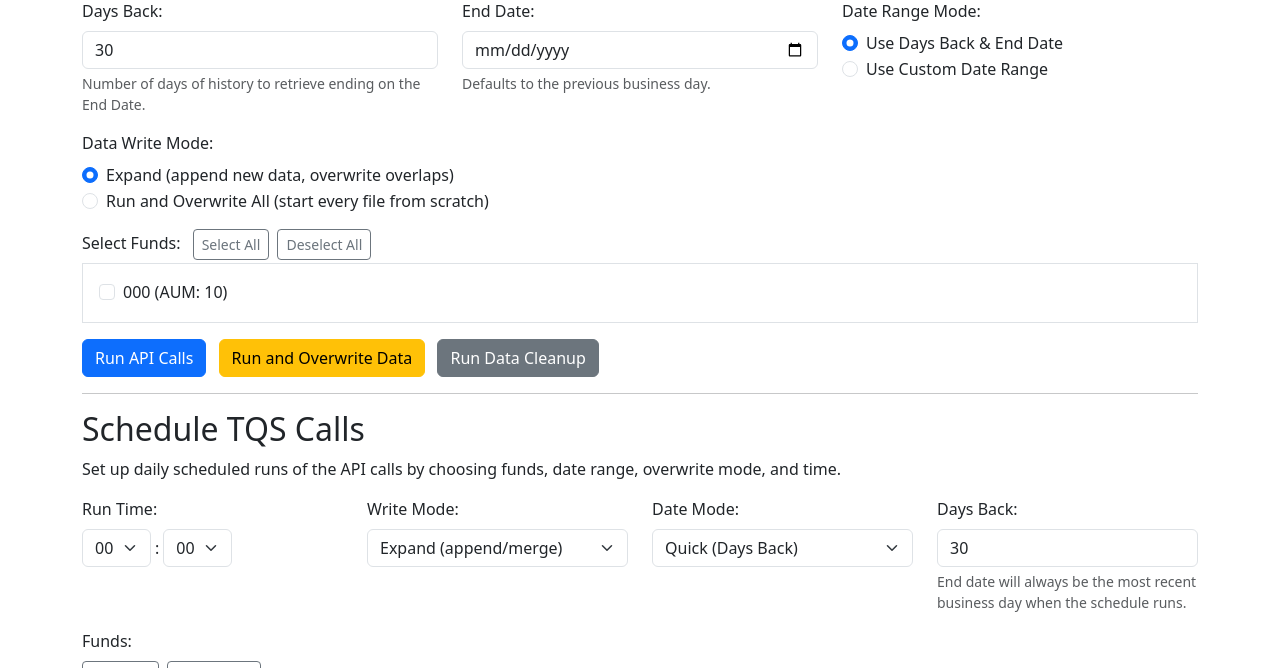
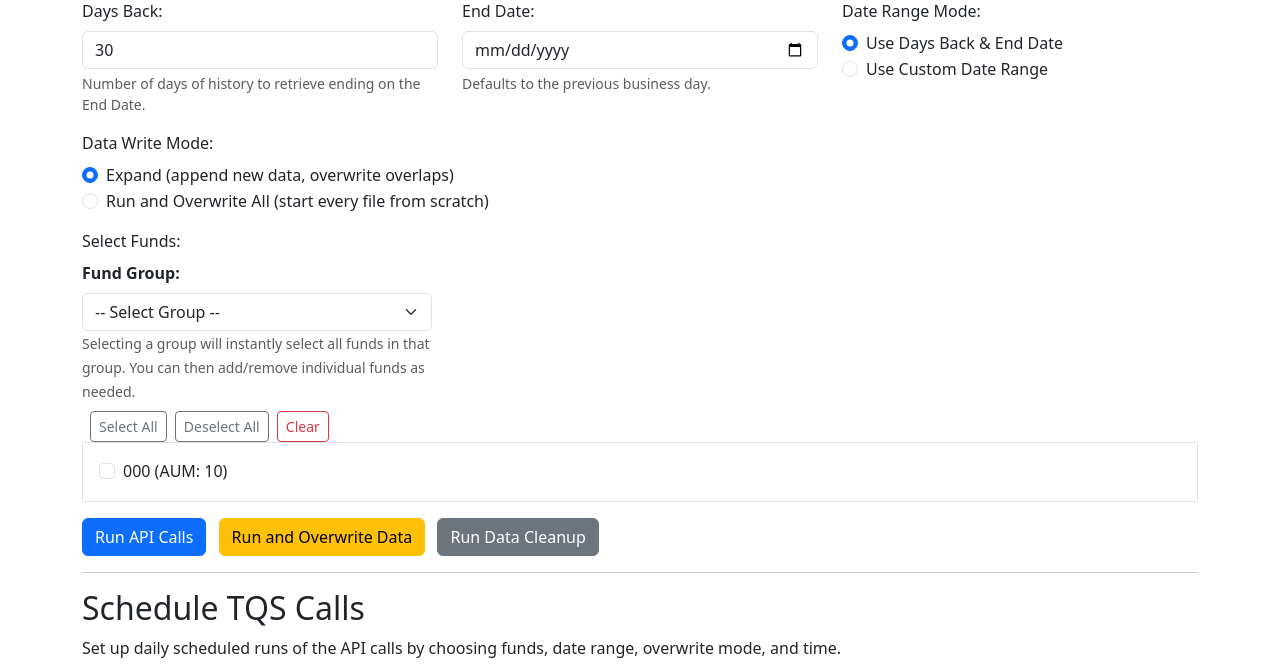
Before and after one commit to Cluckhead/Bang, a Flask app: template templates/get_data.html in a window 1280 px wide. Shown: the part 469-1137 px from the top of the page. Run offline with Flask 3, Linux system fonts and the light colour scheme; the template is opened without the code that fills it: most values are stand-ins (such as "Sample title", 1, 10 or a date in 2020).

Commit message:
added fund group to get data

```diff
--- a/templates/get_data.html
+++ b/templates/get_data.html
@@ -109,8 +109,22 @@
         </div>
         <div class="mb-3">
             <label class="form-label">Select Funds:</label>
-             <button type="button" class="btn btn-sm btn-outline-secondary ms-2" id="select-all-funds">Select All</button>
-             <button type="button" class="btn btn-sm btn-outline-secondary ms-1" id="deselect-all-funds">Deselect All</button>
+            <!-- Fund Group Dropdown for fast selection -->
+            {% if fund_groups %}
+            <div class="mb-2" style="max-width: 350px;">
+                <label for="fund-group-select" class="form-label"><strong>Fund Group:</strong></label>
+                <select class="form-select" id="fund-group-select">
+                    <option value="">-- Select Group --</option>
+                    {% for group, funds in fund_groups.items() %}
+                        <option value="{{ group }}">{{ group }} ({{ funds|length }})</option>
+                    {% endfor %}
+                </select>
+                <small class="form-text text-muted">Selecting a group will instantly select all funds in that group. You can then add/remove individual funds as needed.</small>
+            </div>
+            {% endif %}
+            <button type="button" class="btn btn-sm btn-outline-secondary ms-2" id="select-all-funds">Select All</button>
+            <button type="button" class="btn btn-sm btn-outline-secondary ms-1" id="deselect-all-funds">Deselect All</button>
+            <button type="button" class="btn btn-sm btn-outline-danger ms-1" id="clear-fund-selection">Clear</button>
             <div id="fund-list" class="border p-3" style="max-height: 300px; overflow-y: auto;">
                 {% for fund in funds %}
                 <div class="form-check">
@@ -124,7 +138,7 @@
                 <p class="text-danger">No funds found or FundList.csv could not be loaded correctly.</p>
                 {% endfor %}
             </div>
-             <div class="form-text text-danger d-none" id="fund-selection-error">Please select at least one fund.</div>
+            <div class="form-text text-danger d-none" id="fund-selection-error">Please select at least one fund.</div>
         </div>
 
         <button type="submit" class="btn btn-primary">Run API Calls</button>
@@ -250,14 +264,57 @@
 {% endblock %}
 
 {% block scripts %}
-{{ super() }} {# Include scripts from base.html #}
-<script type="module">
-// Import the navbar status bar updater from main.js
-import { updateNavbarStatusBar } from '/static/js/main.js';
+{{ super() }}
+<script>
+// All fund selection and group logic in a single DOMContentLoaded block
+// Purpose: Handles fund group dropdown, select all, deselect all, and clear actions
 
-// .SYNOPSIS
-//     JavaScript for Get Data via API page. Handles form logic, date range and write mode selection, API calls, and results table updates.
 document.addEventListener('DOMContentLoaded', function() {
+    // --- Fund group selection logic ---
+    const fundGroupSelect = document.getElementById('fund-group-select');
+    const selectAllButton = document.getElementById('select-all-funds');
+    const deselectAllButton = document.getElementById('deselect-all-funds');
+    const clearButton = document.getElementById('clear-fund-selection');
+    // Map of group name to fund codes (populated from server-side context)
+    const fundGroups = {{ fund_groups|tojson|safe }};
+
+    // When a group is selected, uncheck all funds, then check only those in the group
+    if (fundGroupSelect) {
+        fundGroupSelect.addEventListener('change', function() {
+            const group = fundGroupSelect.value;
+            // Always get the latest checkboxes in case DOM changes
+            const checkboxes = document.querySelectorAll('.fund-checkbox');
+            // Uncheck all first
+            checkboxes.forEach(cb => cb.checked = false);
+            if (group && fundGroups[group]) {
+                const groupFunds = new Set(fundGroups[group]);
+                checkboxes.forEach(cb => {
+                    if (groupFunds.has(cb.value)) {
+                        cb.checked = true;
+                    }
+                });
+            }
+        });
+    }
+    // Select All/Deselect All/Clear logic
+    if (selectAllButton) {
+        selectAllButton.addEventListener('click', () => {
+            document.querySelectorAll('.fund-checkbox').forEach(cb => cb.checked = true);
+        });
+    }
+    if (deselectAllButton) {
+        deselectAllButton.addEventListener('click', () => {
+            document.querySelectorAll('.fund-checkbox').forEach(cb => cb.checked = false);
+        });
+    }
+    if (clearButton) {
+        clearButton.addEventListener('click', () => {
+            document.querySelectorAll('.fund-checkbox').forEach(cb => cb.checked = false);
+            if (fundGroupSelect) fundGroupSelect.value = '';
+        });
+    }
+
+    // --- Existing get-data-form logic ---
     const form = document.getElementById('get-data-form');
     const statusArea = document.getElementById('status-area');
     const statusMessage = document.getElementById('status-message');
@@ -272,8 +329,6 @@ document.addEventListener('DOMContentLoaded', function() {
     cleanupStatus.className = 'mt-2';
     cleanupButton.parentNode.insertBefore(cleanupStatus, cleanupButton.nextSibling);
     const fundCheckboxes = document.querySelectorAll('.fund-checkbox');
-    const selectAllButton = document.getElementById('select-all-funds');
-    const deselectAllButton = document.getElementById('deselect-all-funds');
     const dateModeQuick = document.getElementById('dateModeQuick');
     const dateModeRange = document.getElementById('dateModeRange');
     const customDateRangeRow = document.getElementById('custom-date-range-row');
@@ -293,14 +348,6 @@ document.addEventListener('DOMContentLoaded', function() {
     dateModeQuick.addEventListener('change', updateDateRangeVisibility);
     dateModeRange.addEventListener('change', updateDateRangeVisibility);
     updateDateRangeVisibility(); // Initial state
-
-    // Select/Deselect All Funds buttons
-    selectAllButton.addEventListener('click', () => {
-        fundCheckboxes.forEach(checkbox => checkbox.checked = true);
-    });
-    deselectAllButton.addEventListener('click', () => {
-        fundCheckboxes.forEach(checkbox => checkbox.checked = false);
-    });
 
     // --- Function to handle the API call logic ---
     async function handleApiCall(forceOverwriteButton = false) {
```
Also changed, not shown: Docs/Version2.md (+0 -1 lines), views/api_routes_call.py (+29 -0 lines), views/api_routes_data.py (+8 -1 lines).
